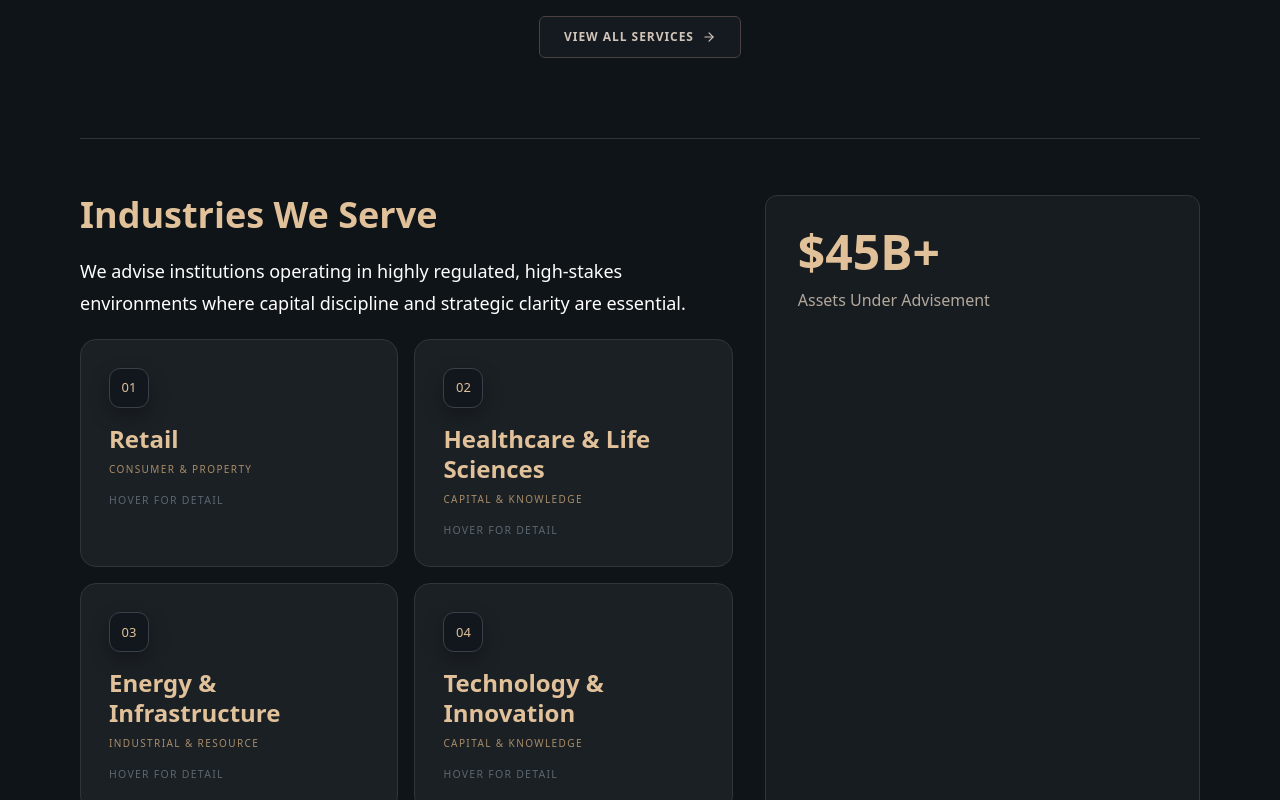
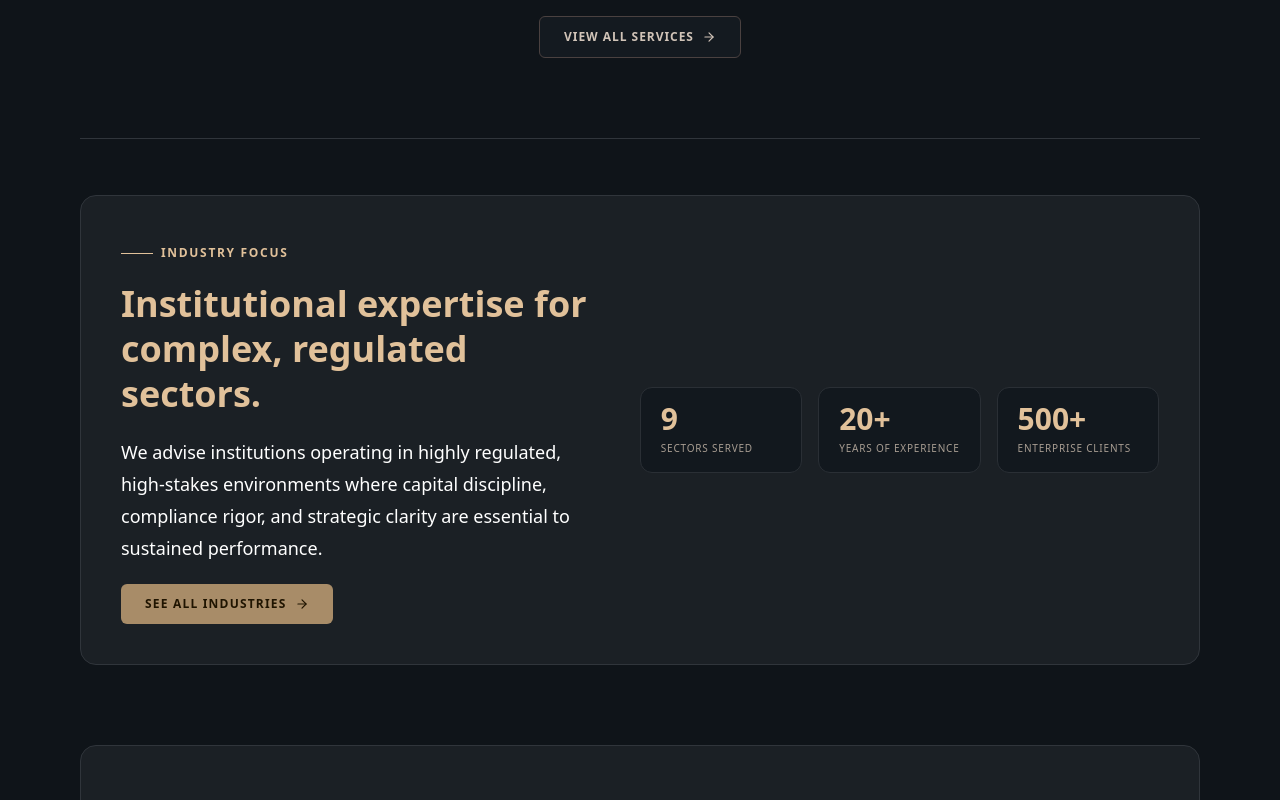
Before and after one commit to helco-co/helco-co.github.io, a Next.js app: page /en in a window 1280 px wide. Shown: the part 1560-2360 px from the top of the page. Built offline with nearby package versions, Linux system fonts and the light colour scheme.

Commit message:
Simplify homepage industries section to hero-style summary
Replace the card grid (with per-industry hover details) with the same
kicker/heading/description pattern used on the Industries page hero,
plus three verified stat boxes (sector count, years, clients) instead
of individual industry cards.

```diff
--- a/messages/ar.json
+++ b/messages/ar.json
@@ -202,7 +202,8 @@
     "stat1Label": "الأصول تحت الاستشارة",
     "stat1Value": "$45B+",
     "stat2Label": "معدل احتفاظ العملاء",
-    "stat2Value": "98%"
+    "stat2Value": "98%",
+    "sectorsLabel": "القطاعات المخدومة"
   },
 
   "CTA": {
--- a/messages/en.json
+++ b/messages/en.json
@@ -202,7 +202,8 @@
     "stat1Label": "Assets Under Advisement",
     "stat1Value": "$45B+",
     "stat2Label": "Client Retention Rate",
-    "stat2Value": "98%"
+    "stat2Value": "98%",
+    "sectorsLabel": "Sectors Served"
   },
 
   "CTA": {
--- a/src/components/IndustriesSection.tsx
+++ b/src/components/IndustriesSection.tsx
@@ -2,39 +2,33 @@ import { getLocale, getTranslations } from "next-intl/server";
 import { ArrowRight } from "lucide-react";
 
 import industries from "@/data/industries.json";
-import IndustryCard from "@/components/IndustryCard";
 import { localeHref } from "@/lib/href";
 
 export default async function IndustriesSection() {
   const t = await getTranslations("Industries");
+  const about = await getTranslations("WhoWeAre");
   const nav = await getTranslations("Navigation");
   const locale = await getLocale();
 
+  const stats = [
+    { value: String(industries.length), label: t("sectorsLabel") },
+    { value: about("stat1Value"), label: about("stat1Label") },
+    { value: about("stat2Value"), label: about("stat2Label") },
+  ];
+
   return (
-    <section
-      id="industries"
-      className="grid scroll-mt-24 gap-8 border-t border-[#30353b] pt-14 lg:grid-cols-[1.2fr_0.8fr]"
-    >
-      <div className="space-y-5">
-        <h2 className="text-3xl font-semibold text-[#e1c19a] sm:text-4xl">{t("title")}</h2>
-        <p className="max-w-2xl text-base leading-8 text-[#ffffff] sm:text-lg">
-          {t("description")}
-        </p>
-
-        <div className="grid gap-4 sm:grid-cols-2">
-          {industries.map((ind, i) => (
-            <IndustryCard
-              key={ind.slug}
-              href={localeHref(locale, `/industries/${ind.slug}`)}
-              number={i + 1}
-              title={ind.title}
-              family={ind.family}
-              description={ind.description}
-              stats={ind.stats}
-              hoverHint={t("hoverForDetail")}
-            />
-          ))}
-        </div>
+    <section id="industries" className="scroll-mt-24 border-t border-[#30353b] pt-14">
+      <div className="rounded-2xl border border-[#30353b] bg-[#1b2025] p-6 sm:p-8 lg:p-10">
+        <div className="flex flex-col gap-8 lg:flex-row lg:items-center lg:justify-between">
+          <div className="max-w-2xl space-y-5">
+            <span className="inline-flex items-center gap-2 text-xs font-semibold uppercase tracking-[0.14em] text-[#e1c19a]">
+              <span className="h-px w-8 bg-[#e1c19a]" />
+              {t("kicker")}
+            </span>
+            <h2 className="text-3xl font-semibold leading-tight text-[#e1c19a] sm:text-4xl">
+              {t("pageTitle")}
+            </h2>
+            <p className="text-base leading-8 text-[#ffffff] sm:text-lg">{t("pageDescription")}</p>
 
             <a
               href={localeHref(locale, "/industries")}
@@ -45,16 +39,22 @@ export default async function IndustriesSection() {
             </a>
           </div>
 
-      <div className="grid gap-4 sm:grid-cols-2 lg:grid-cols-1">
-        {[1, 2].map((n) => (
-          <article
-            key={n}
-            className="rounded-xl border border-[#30353b] bg-[#171c21] p-6 sm:p-8"
+          <div className="grid grid-cols-3 gap-3 sm:gap-4 lg:shrink-0">
+            {stats.map((s) => (
+              <div
+                key={s.label}
+                className="rounded-xl border border-[#2a2f35] bg-[#12181e] px-4 py-4 sm:px-5"
               >
-            <p className="text-4xl font-bold text-[#e1c19a] sm:text-5xl">{t(`stat${n}Value`)}</p>
-            <p className="mt-3 text-sm text-[#b3a89c] sm:text-base">{t(`stat${n}Label`)}</p>
-          </article>
+                <p className="text-2xl font-bold leading-none text-[#e1c19a] sm:text-3xl">
+                  {s.value}
+                </p>
+                <p className="mt-2 text-[10px] uppercase leading-snug tracking-[0.08em] text-[#a89d92]">
+                  {s.label}
+                </p>
+              </div>
             ))}
+          </div>
+        </div>
       </div>
     </section>
   );
```
Lines whose indentation alone changed are shown as unchanged.
